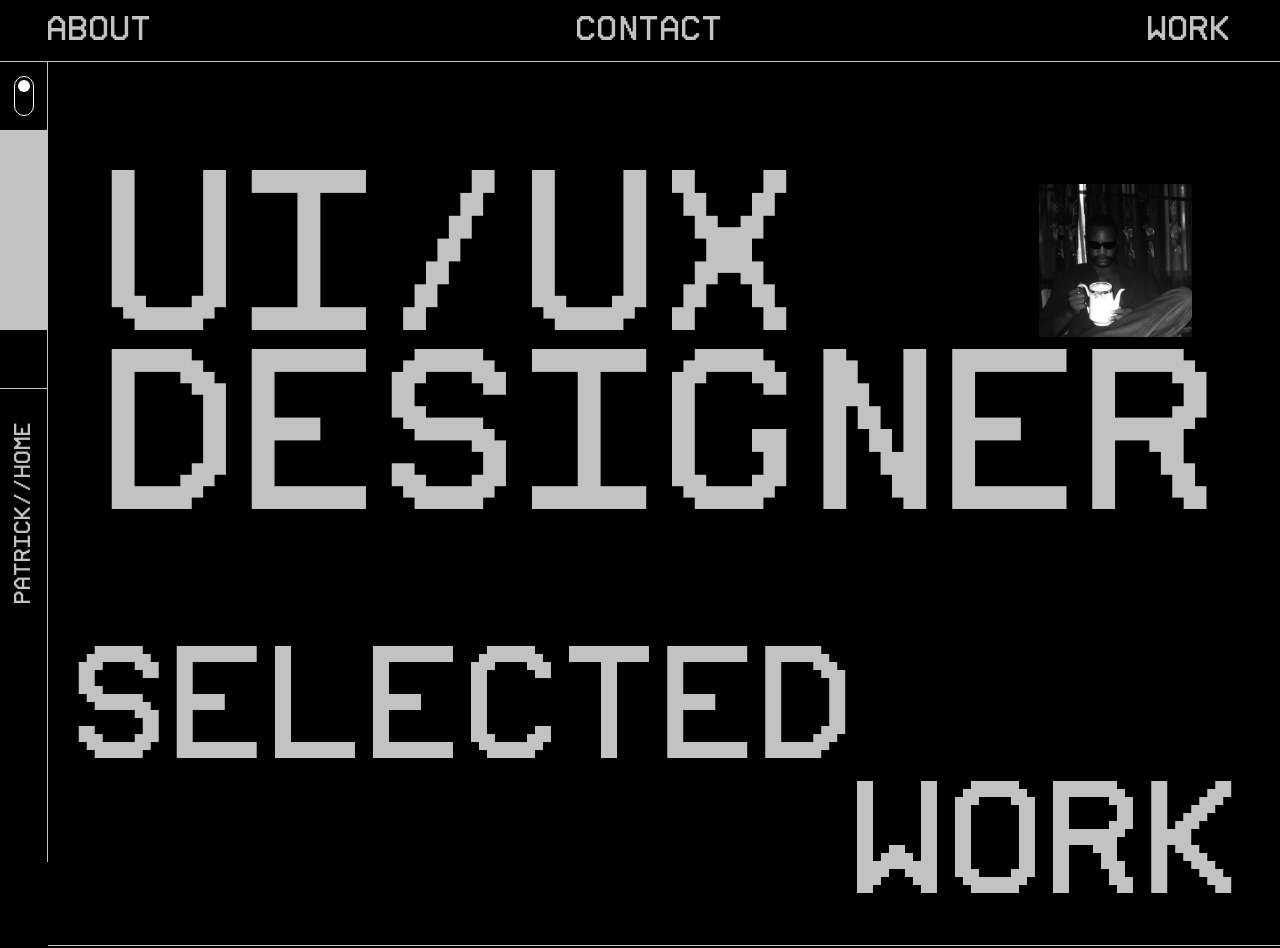
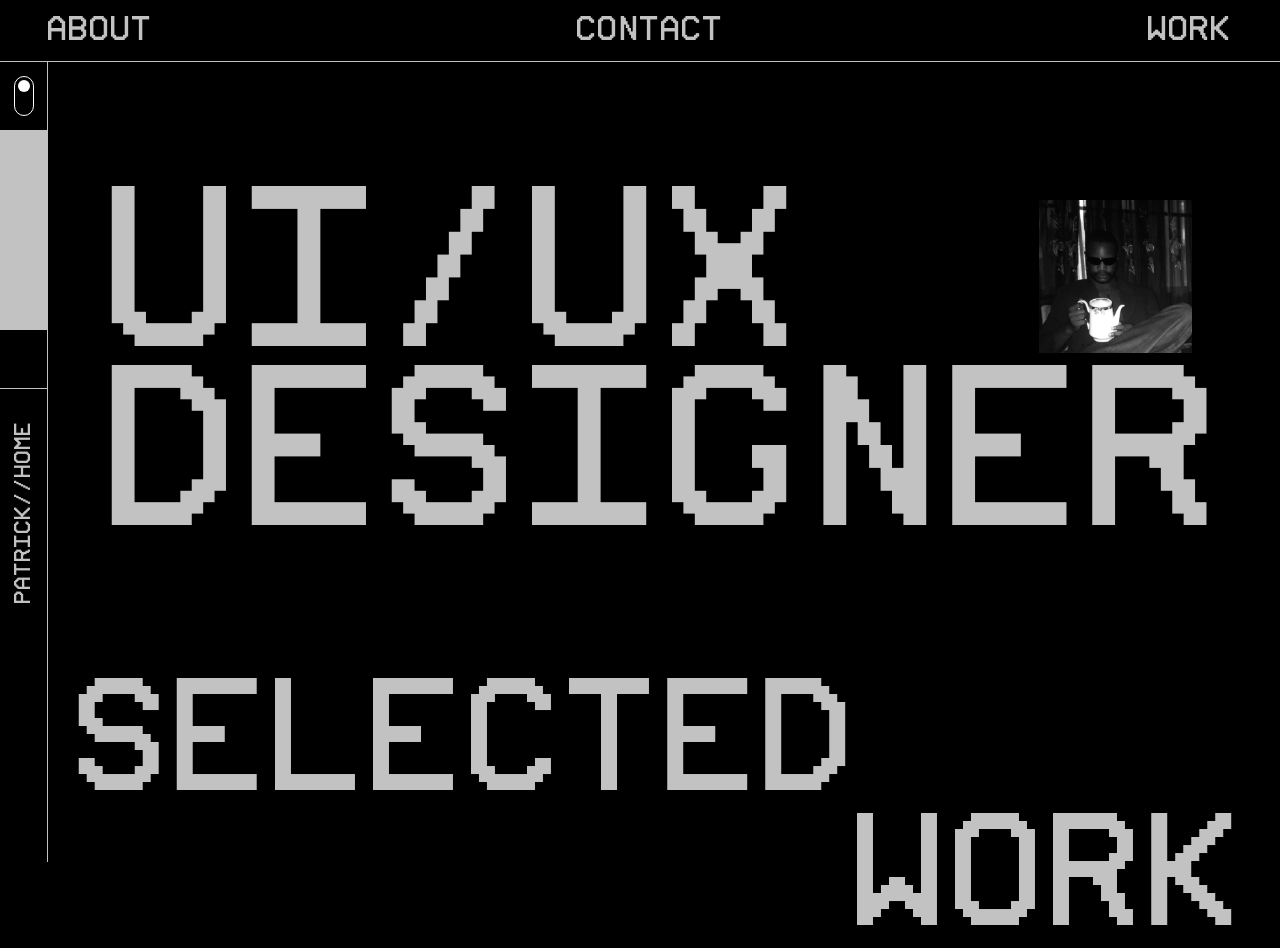
Before and after one commit to johnnysedh3lllo/apyc-portfolio, a plain HTML site: page index.html in a window 1280 px wide. Shown: the top 948 px of the page. Drawn offline with Linux system fonts and the light colour scheme.

Commit message:
Update styles.css

```diff
--- a/styles.css
+++ b/styles.css
@@ -166,7 +166,7 @@ a{
 /* HEADING section */
 .header {
   justify-content: center;
-  padding: 7rem 0;
+  padding: 10% 0;
   padding-left: 4rem;
 }
 
```
